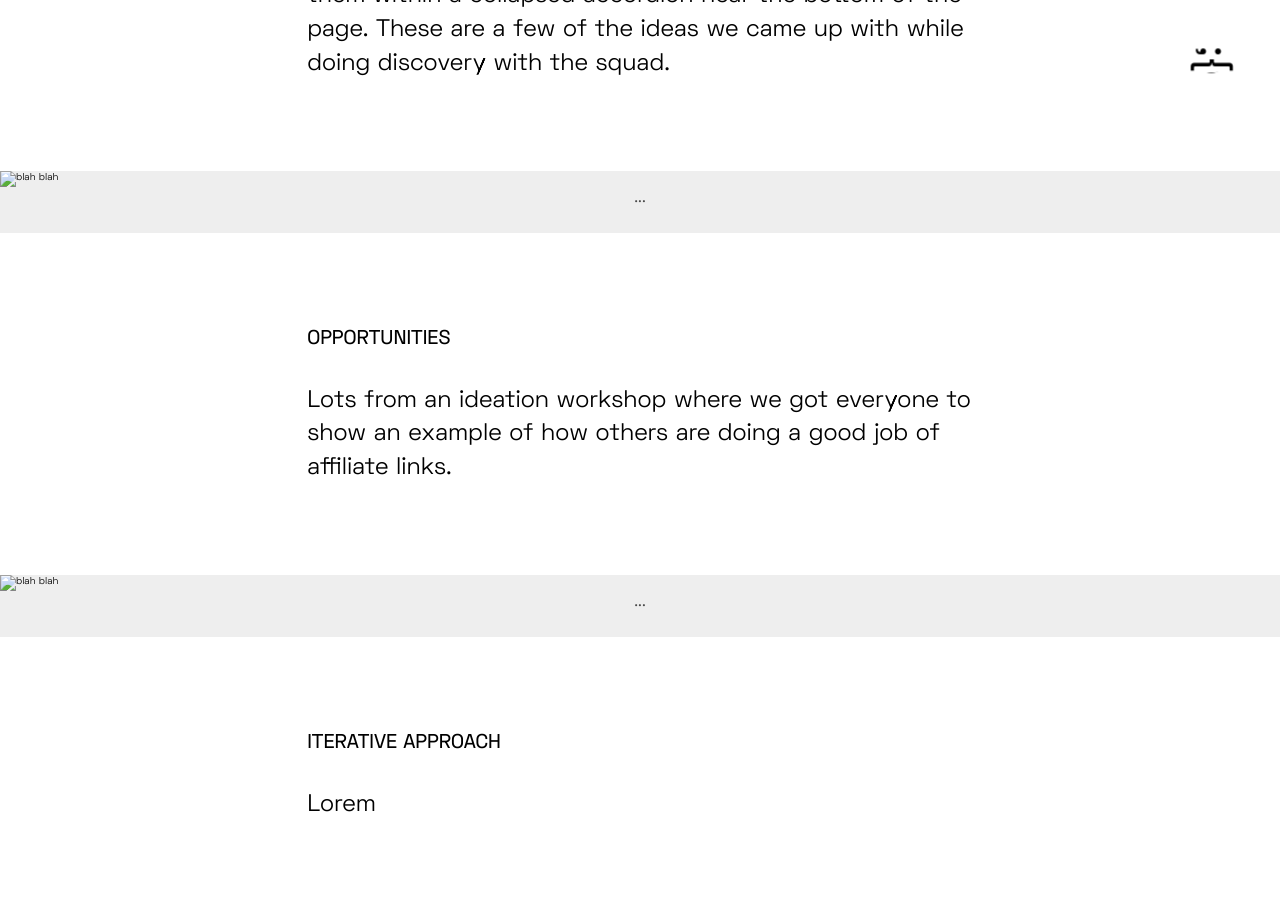
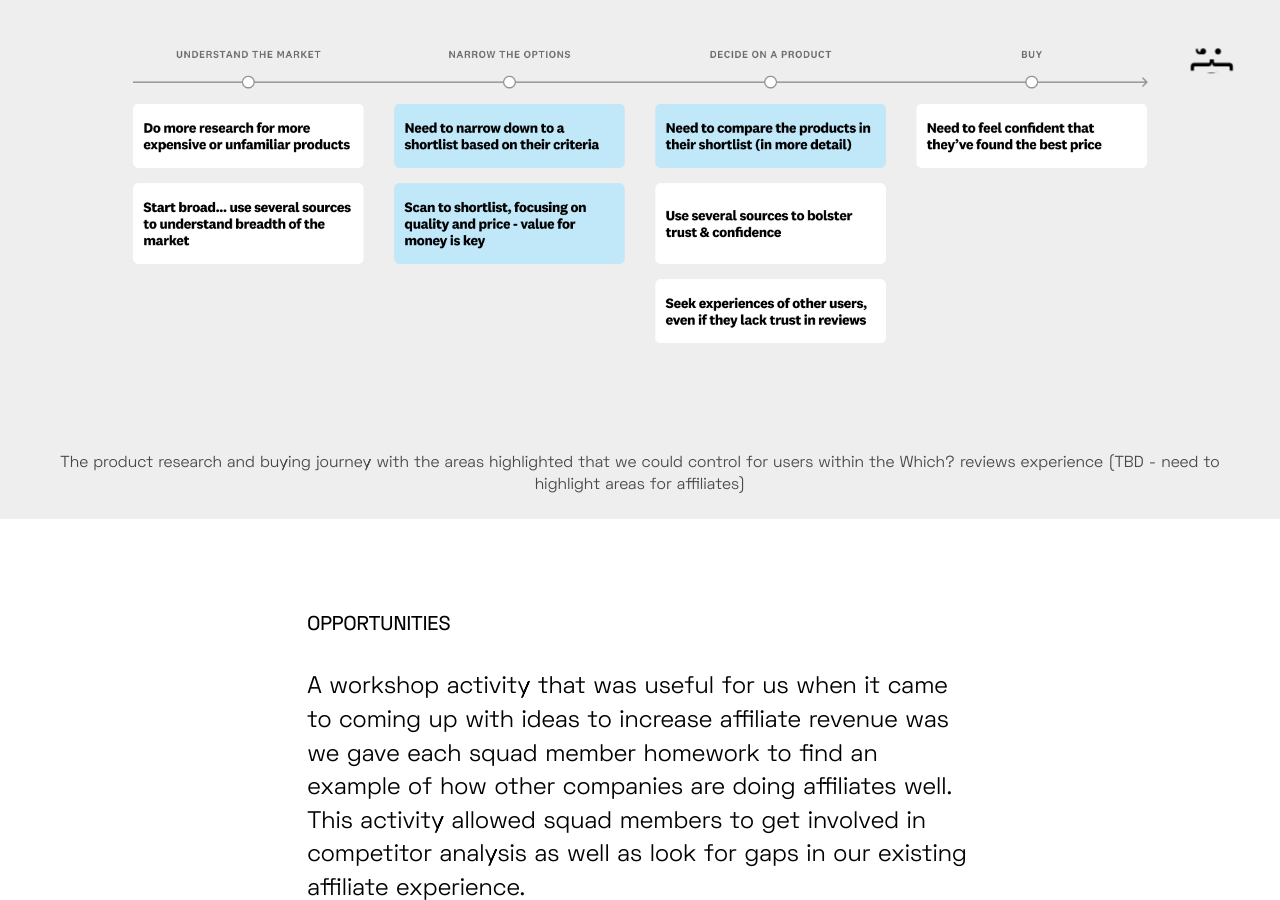
Before and after one commit to bhbale/baleywalla, a Jekyll site: the page built from _posts/2025-03-17-which-affiliates.markdown, in a window 1280 px wide and 900 px high, scrolled down 4851 px. Built offline with Jekyll 4.4.1, drawn with Linux system fonts in a browser that asks for light colours; some of the changed text lies outside the part shown.

Commit message:
affiliate post edits

```diff
--- a/_posts/2025-03-17-which-affiliates.markdown
+++ b/_posts/2025-03-17-which-affiliates.markdown
@@ -46,18 +46,18 @@ As a squad, we looked to focus on affiliates to diversify revenue for the busine
 
 From the research and buying journey, we already knew that users need to feel confident that they've found the best price before purchasing a product.
 
-A running theme from previous research was that when users are given the option of only 1 or 2 retailers, this isn't enough for them to use our affiliate links. It's normal behaviour for users to look elsewhere i.e. Google Shopping to find more available retailers and pricing. We couldn't force users to click our affiliate links which made this very constraining in what we could do.
-
-What could we affect? We could improve journeys by removing steps and getting users to retailers faster. We could list retailers higher up the page rather than hiding them within a collapsed accordion near the bottom of the page. These are a few of the ideas we came up with while doing discovery with the squad.
+A running theme from previous research was that when users are given the option of only 1 or 2 retailers, this isn't enough for them to use our affiliate links. It's normal behaviour for users to look elsewhere i.e. Google Shopping to find more available retailers and pricing. We couldn't force our users to click our affiliate links which made this very constraining in what we could do.
 
 <figure>
-    <img src="" alt="blah blah">
-     <figcaption>...</figcaption>
+    <img src="/uploads/which-compare-4.png" alt="blah blah">
+     <figcaption>The product research and buying journey with the areas highlighted that we could control for users within the Which? reviews experience (TBD - need to highlight areas for affiliates)</figcaption>
 </figure>
 
 ### Opportunities
 
-Lots from an ideation workshop where we got everyone to show an example of how others are doing a good job of affiliate links.
+A workshop activity that was useful for us when it came to coming up with ideas to increase affiliate revenue was we gave each squad member homework to find an example of how other companies are doing affiliates well. This activity allowed squad members to get involved in competitor analysis as well as look for gaps in our existing affiliate experience.
+
+Examples of some of the ideas included removing steps in the affiliate journey to get users to retailers faster, adding more prominence to the links, and having the links visible within view on certain pages.
 
 <figure>
     <img src="" alt="blah blah">
```
Also changed, not shown: other parts of _posts/2025-03-17-which-affiliates.markdown (+1 -1 lines).
